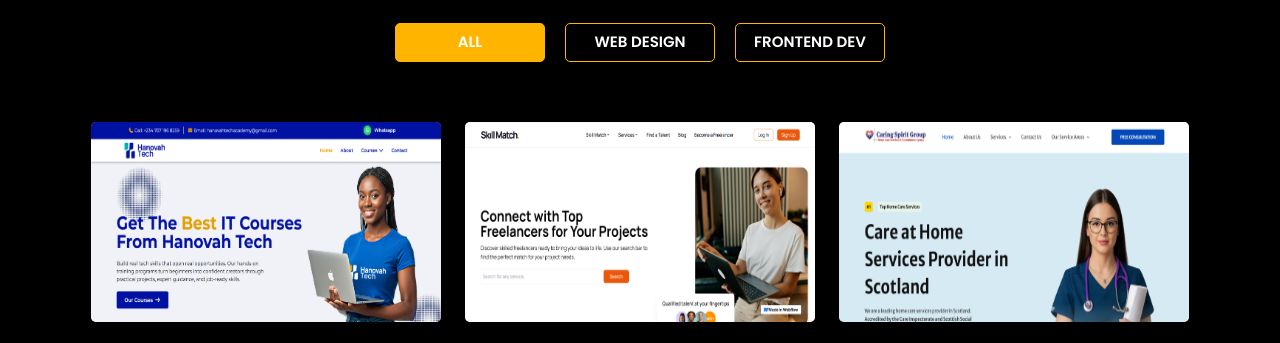
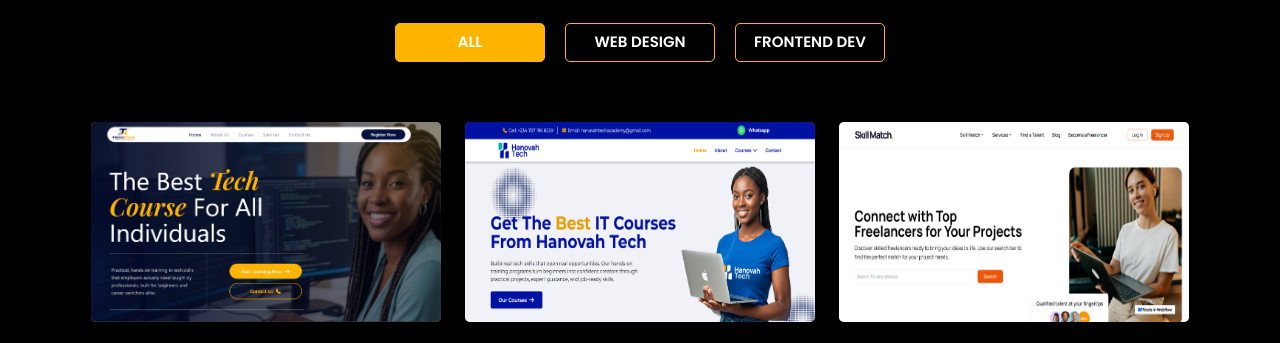
Before and after one commit to Ireski/Personal-Website, a website: page index.html in a window 1280 px wide. Shown: the part 3780-4123 px from the top of the page. Drawn offline with Linux system fonts and the light colour scheme.

Commit message:
Update index.html

```diff
--- a/index.html
+++ b/index.html
@@ -562,6 +562,32 @@
             >
               <img
                 id="box-img"
+                src="images/Techstaz.png"
+                alt=""
+                class="w-[100%] h-[100%] transition-all duration-500 ease-in-out"
+              />
+              <div
+                id="show-box"
+                class="text-[white] absolute top-0 right-0 left-[500px] h-[100%] w-[100%] z-50 flex flex-col items-center justify-center gap-4 bg-[#0000007e] transition-all duration-500 ease-in-out"
+              >
+                <h3 class="text-[20px] font-[600]">TechStaz</h3>
+                <div
+                  class="h-[40px] w-[40px] rounded-[50%] flex items-center justify-center hover:bg-[#ffb400]"
+                >
+                  <a
+                    href="https://www.techstaz.com"
+                    target="_blank"
+                    ><i class="fa-solid fa-link text-2xl"></i
+                  ></a>
+                </div>
+              </div>
+            </div>
+            <div
+              id="webdev"
+              class="h-[200px] w-[95%] lg:w-[350px] bg-red-400 overflow-hidden rounded-[5px] cursor-pointer relative box active"
+            >
+              <img
+                id="box-img"
                 src="images/hanovah-tech.png"
                 alt=""
                 class="w-[100%] h-[100%] transition-all duration-500 ease-in-out"
```
